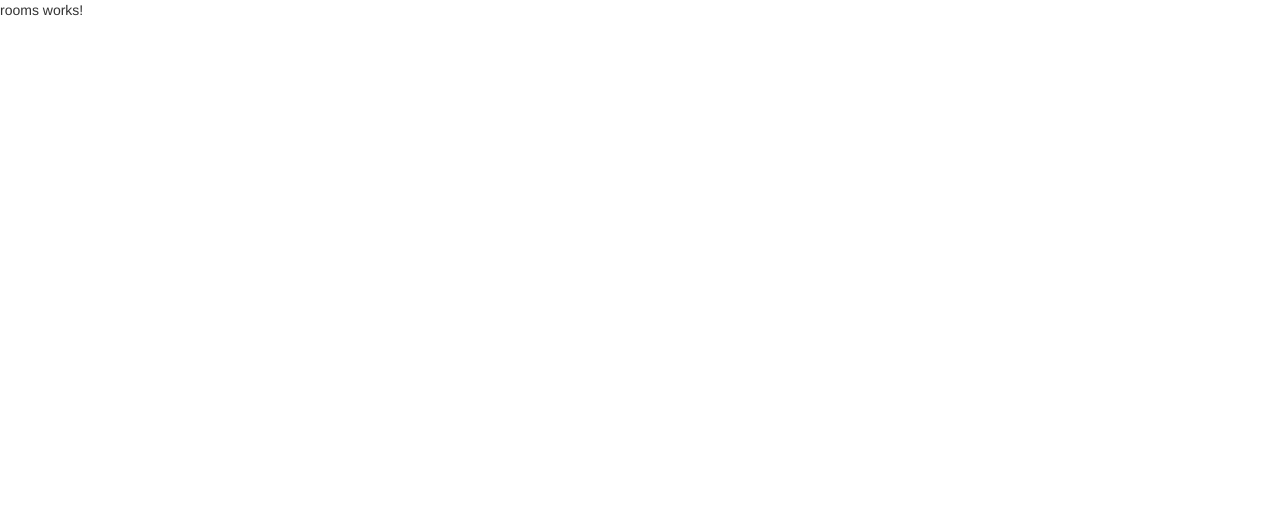
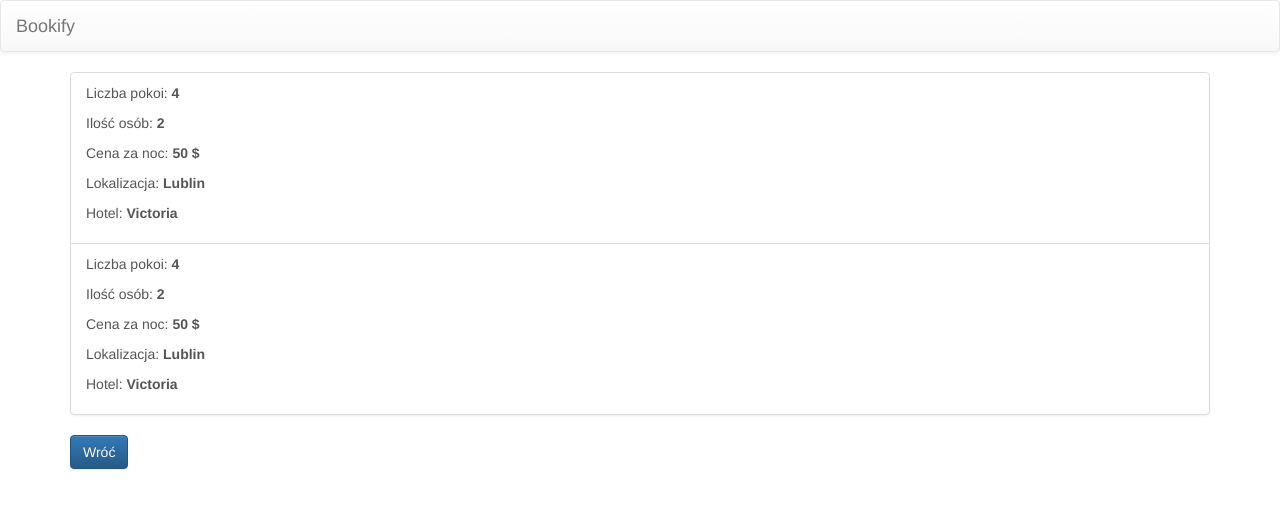
Before and after one commit to safarafa/eld_hackaton2405, an Angular app in the folder bookify-angular/: page /rooms in a window 1280 px wide. Shown: the top 508 px of the page. Built offline with nearby package versions, Linux system fonts and the light colour scheme.

Commit message:
rooms list with Room model

```diff
--- a/bookify-angular/src/app/app.component.html
+++ b/bookify-angular/src/app/app.component.html
@@ -1 +1,8 @@
+<nav class="navbar navbar-default">
+  <div class="container-fluid">
+    <div class="navbar-header">
+      <a class="navbar-brand" href="#">Bookify</a>
+    </div>
+  </div>
+</nav>
 <router-outlet></router-outlet>
--- a/bookify-angular/src/app/reservation/reservation.component.html
+++ b/bookify-angular/src/app/reservation/reservation.component.html
@@ -1,10 +1,3 @@
-<nav class="navbar navbar-default">
-  <div class="container-fluid">
-    <div class="navbar-header">
-      <a class="navbar-brand" href="#">Bookify</a>
-    </div>
-  </div>
-</nav>
 <div class="container">
   <form class="form-horizontal">
     <div class="form-group">
--- /dev/null
+++ b/bookify-angular/src/app/room.ts
@@ -0,0 +1,16 @@
+export class Room {
+    private numberOfRooms: number;
+    private numberOfPeople: number;
+    private price: number;
+    private location: String;
+    private hotel: String;
+
+    constructor(numberOfRooms: number, numberOfPeople: number, price: number, location: String,
+    hotel: String) {
+        this.numberOfRooms = numberOfRooms;
+        this.numberOfPeople = numberOfPeople;
+        this.price = price;
+        this.location = location;
+        this.hotel = hotel;
+    }
+}
--- a/bookify-angular/src/app/rooms/rooms.component.html
+++ b/bookify-angular/src/app/rooms/rooms.component.html
@@ -1,3 +1,12 @@
-<p>
-  rooms works!
-</p>
+<div class="container">
+  <ul class="list-group">
+    <a href="#" *ngFor="let room of rooms" class="list-group-item">
+      <p>Liczba pokoi: <strong>{{ room.numberOfRooms }}</strong></p>
+      <p>Ilość osób: <strong>{{ room.numberOfPeople }}</strong></p>
+      <p>Cena za noc: <strong>{{ room.price }} $</strong></p>
+      <p>Lokalizacja: <strong>{{ room.location }}</strong></p>
+      <p>Hotel: <strong>{{ room.hotel }}</strong></p>
+    </a>
+  </ul>
+  <a class="btn btn-primary" routerLink="/reservation" routerLinkActive="active" href="#" role="button">Wróć</a>
+</div>
--- a/bookify-angular/src/app/rooms/rooms.component.ts
+++ b/bookify-angular/src/app/rooms/rooms.component.ts
@@ -1,4 +1,5 @@
 import { Component, OnInit } from '@angular/core';
+import { Room } from '../room';
 
 @Component({
   selector: 'app-rooms',
@@ -7,9 +8,15 @@ import { Component, OnInit } from '@angular/core';
 })
 export class RoomsComponent implements OnInit {
 
+  rooms: Room[] = [new Room(4, 2, 50, 'Lublin', 'Victoria')];
+
   constructor() { }
 
   ngOnInit() {
+    this.rooms.push(
+      new Room(4, 2, 50, 'Lublin', 'Victoria')
+    );
+    console.log('ok');
   }
 
 }
```
